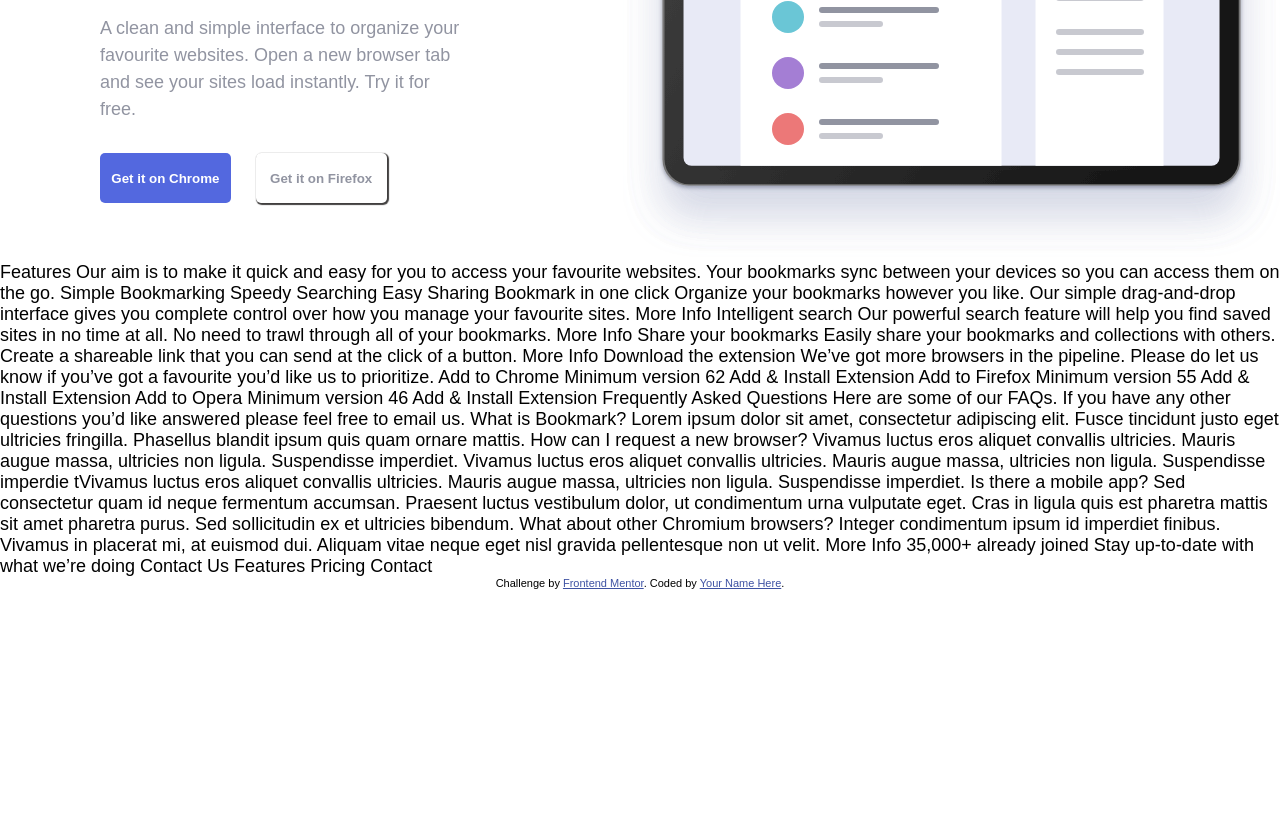
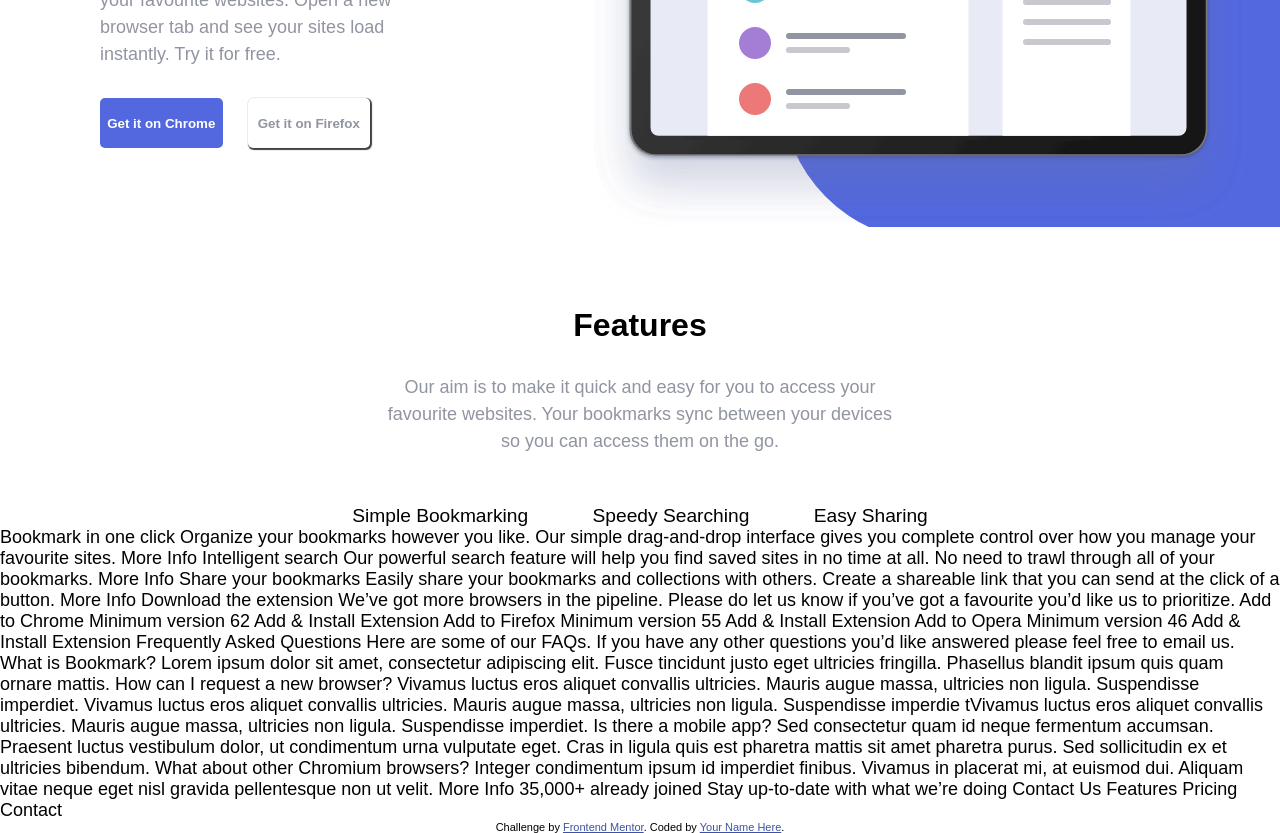
Before and after one commit to Trend20/bookmarkingpage, a plain HTML site: page index.html in a window 1280 px wide. Shown: the part 429-1262 px from the top of the page. Before the commit the page ends 1018 px from the top, so only its background shows below. Drawn offline with Linux system fonts and the light colour scheme.

Commit message:
working on the markup

```diff
--- a/index.html
+++ b/index.html
@@ -56,17 +56,22 @@
                 <div></div>
             </div>
         </div>
+
+        <div class="features">
+            <div class="features-text">
+                <h3>Features</h3>
+                <p>
+                    Our aim is to make it quick and easy for you to access your favourite websites.
+                    Your bookmarks sync between your devices so you can access them on the go.
+                </p>
+            </div>
+            <div class="switcher">
+                <li>Simple Bookmarking</li>
+                <li>Speedy Searching</li>
+                <li>Easy Sharing</li>
+            </div>
+        </div>
     </div>
-
-
-    Features
-
-    Our aim is to make it quick and easy for you to access your favourite websites.
-    Your bookmarks sync between your devices so you can access them on the go.
-
-    Simple Bookmarking
-    Speedy Searching
-    Easy Sharing
 
     Bookmark in one click
 
--- a/style.css
+++ b/style.css
@@ -76,10 +76,12 @@ nav ul li a {
 
 .hero {
     display: flex;
-    margin-top: 150px;
+    margin-top: 120px;
     align-items: center;
     justify-content: space-between;
     width: 100%;
+    overflow: hidden;
+    margin-bottom: 50px;
 }
 
 .hero-text {
@@ -92,7 +94,7 @@ nav ul li a {
 .hero-text>h1 {
     font-size: 2.5rem;
     font-weight: 100%;
-    width: 60%;
+    width: 80%;
     margin-bottom: 30px;
 }
 
@@ -135,8 +137,72 @@ nav ul li a {
 
 .hero-image {
     position: relative;
+    display: flex;
+    width: 50%;
+    margin-right: 50px;
+    height: auto;
 }
 
-.hero-image>img {
-    /* background-color: hsl(231, 69%, 60%); */
+.hero-image>div {
+    background: hsl(231, 69%, 60%);
+    height: 350px;
+    width: 100%;
+    position: absolute;
+    z-index: -1;
+    border-top-left-radius: 150px;
+    border-bottom-left-radius: 150px;
+    left: 30%;
+    bottom: -3%;
+    overflow: hidden;
 }
+
+/* features */
+
+.features {
+    display: flex;
+    flex-direction: column;
+    align-items: center;
+    justify-content: center;
+    width: 100%;
+    margin-top: 50px;
+}
+
+.features-text {
+    width: 50%;
+    justify-content: center;
+    align-items: center;
+    display: flex;
+    flex-direction: column;
+    height: auto;
+}
+
+.features-text>h3 {
+    font-size: 2rem;
+    font-weight: 600;
+    margin: 30px;
+}
+
+.features-text>p {
+    line-height: 1.5;
+    width: 80%;
+    text-align: center;
+    color: hsl(229, 8%, 60%);
+}
+
+.switcher {
+    margin-top: 50px;
+    display: flex;
+    justify-content: space-around;
+    width: 50%;
+}
+
+.switcher>li {
+    list-style: none;
+    font-size: 1.2rem;
+    font-weight: 500;
+    cursor: pointer;
+}
+
+.switcher>li:hover {
+    color: indianred;
+}
```
Also changed, not shown: design/desktop-design.jpg (deleted).
